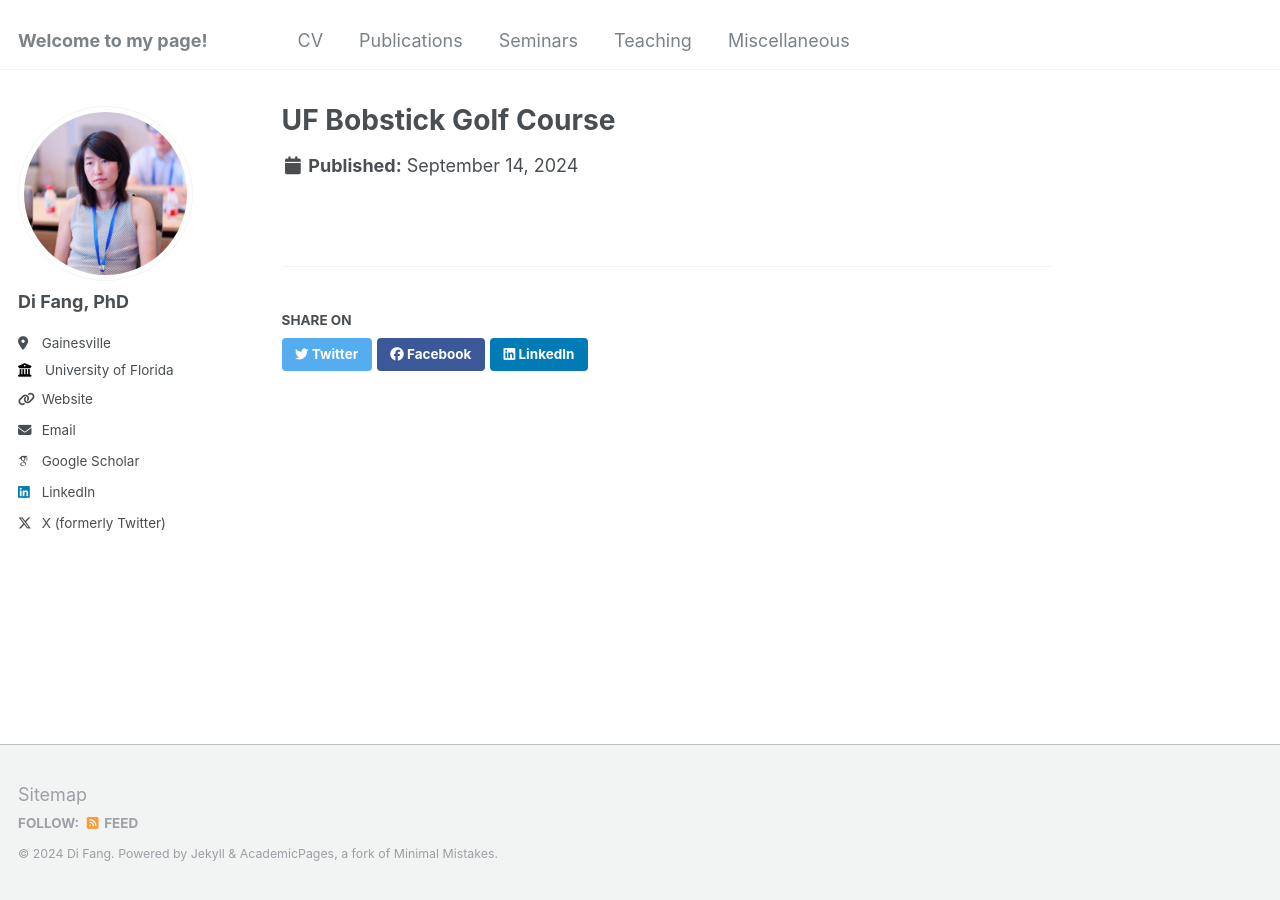
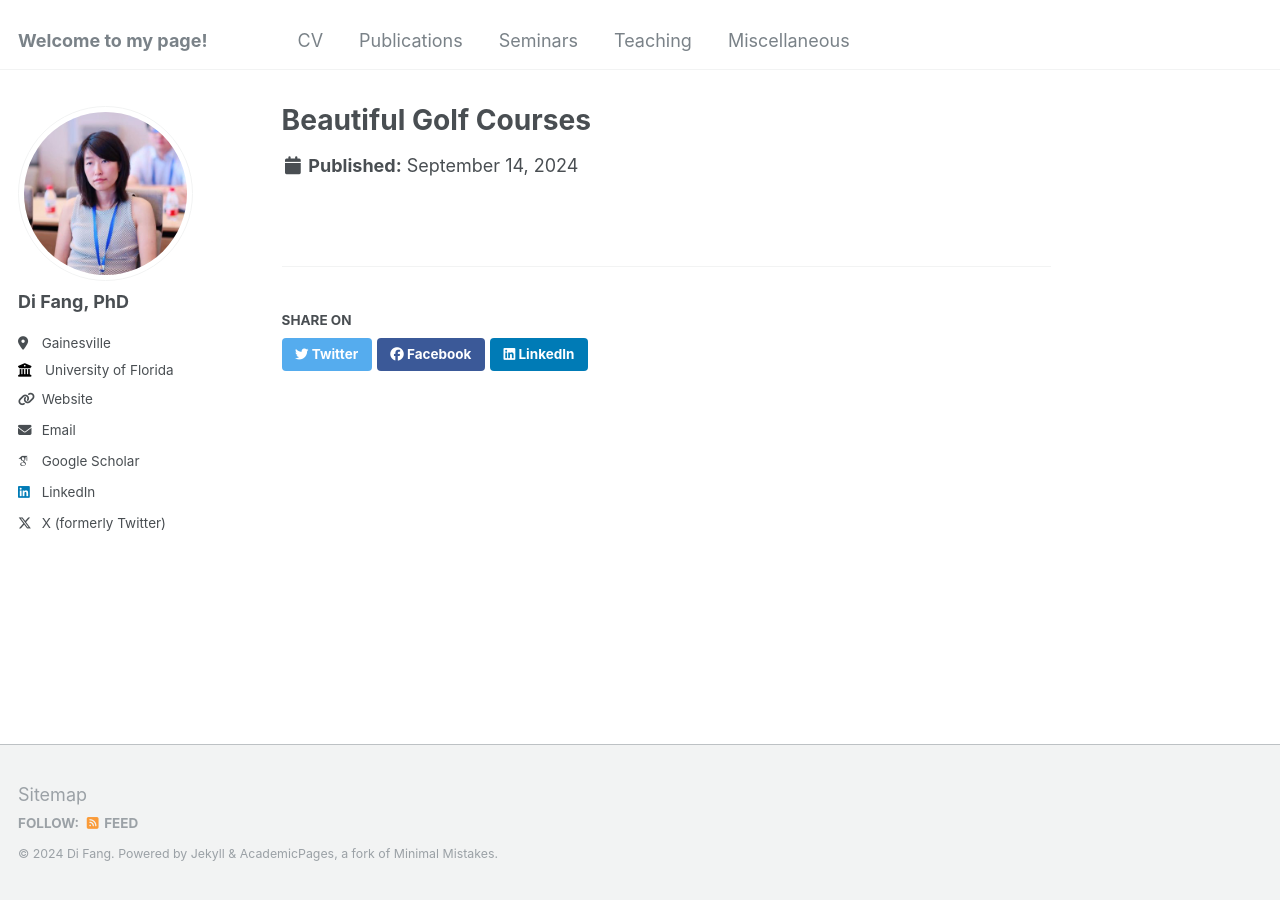
Before and after one commit to fangdi2009/mypage, a Jekyll site: the page built from _portfolio/pic1.md, in a window 1280 px wide. Built offline with Jekyll 4.4.1, drawn with Linux system fonts in a browser that asks for light colours; some web fonts are replaced.

Commit message:
Update pic1.md

```diff
--- a/_portfolio/pic1.md
+++ b/_portfolio/pic1.md
@@ -1,5 +1,5 @@
 ---
-title: "UF Bobstick Golf Course"
-excerpt: "Short description of portfolio item number 1<br/><img src='/images/500x300.png'>"
-collection: portfolio
+title: "Beautiful Golf Courses"
+excerpt: "Short description of portfolio item number 1<br/><img src='/images/golf1.png'>"
+#collection: portfolio
 ---
```
